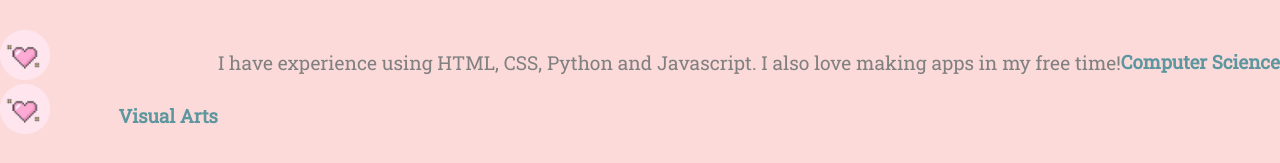
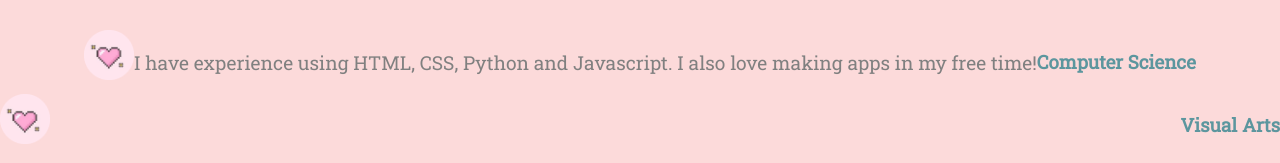
Before and after one commit to rana0418/rana0418, a plain HTML site: page aboutme.html in a window 1280 px wide. Shown: the part 576-739 px from the top of the page. Drawn offline with Linux system fonts and the light colour scheme.

Commit message:
Update aboutme.html

```diff
--- a/aboutme.html
+++ b/aboutme.html
@@ -27,14 +27,14 @@
 
         <p > I am a grade 11 student with a passion for STEM and using my creativity to solve problems!</p>
        <h2 style="">My Favourite Subjects</h2>
-    <div tyle="display:inline-block;" class="skill-row">
+    <div style="display:inline-block;" class="skill-row">
 <img class="heart-icon"src="heart-icon.png" alt="heart">
 
       <h3 style="float:right;">Computer Science</h3>
       <p style="float:right;">I have experience using HTML, CSS, Python and Javascript. I also love making apps in my free time!</p>
   </div>
 
-    <div tyle="display:inline-block;" class="skill-row" >
+    <div style="display:inline-block;" class="skill-row" >
       <img class="heart-icon2" src="heart-icon.png" alt="heart">
       <h3 style="float:right;">Visual Arts</h3>
       <p style="float:right;">My work has been featured in an art gallery! As well, I attented Etobicoke School of the Arts in grade 9 for the Visual Arts program.
```
